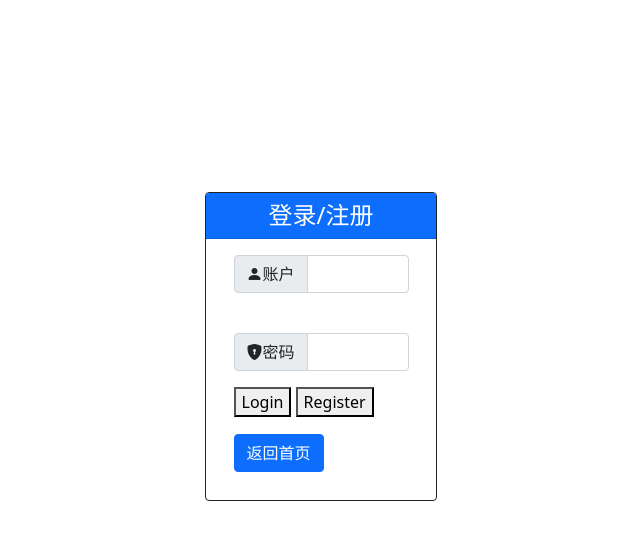
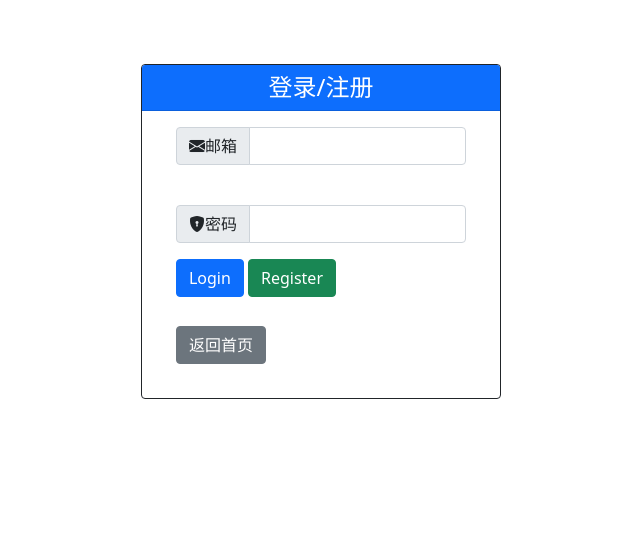
Before and after one commit to pplulee/autocheckin_panel, a PHP site: page /login.php in a window 1280 px wide. Shown: the part 56-596 px from the top of the page, without its empty margins (319-959 px from the left). Run offline with PHP 8.4, Linux system fonts and the light colour scheme.

Commit message:
增加后端邮箱格式验证

```diff
--- a/include/function.php
+++ b/include/function.php
@@ -85,6 +85,11 @@ function isMobile(): bool
     return false;
 }
 
+function email_valid($email)
+{
+    return filter_var($email, FILTER_VALIDATE_EMAIL);
+}
+
 function php_self()
 {
     return substr($_SERVER['PHP_SELF'], strrpos($_SERVER['PHP_SELF'], '/') + 1);
--- a/login.php
+++ b/login.php
@@ -39,11 +39,14 @@ if (isset($_POST['login'])) {
     if ($_POST["email"] == null or $_POST["password"] == null) {
         echo "<script>alert('email or password cannot be empty!');window.location.href='login.php';</script>";
         exit;
-    }  else {
+    } else {
         startlogin($_POST["email"], $_POST["password"]);
     }
 } elseif (isset($_POST['register'])) {
-    if ($_POST["email"] == null or $_POST["password"] == null) {
+    if (!email_valid($_POST["email"])) {
+        echo "<script>alert('Email is invalid!');window.location.href='login.php';</script>";
+        exit;
+    } elseif ($_POST["email"] == null or $_POST["password"] == null) {
         echo "<script>alert('email or password cannot be empty!');window.location.href='login.php';</script>";
         exit;
     } else {
@@ -62,13 +65,14 @@ if (isset($_POST['login'])) {
     <title>Login</title>
 </head>
 <body>
-<div class="container" style="align-self: center; position: relative;width: <?php echo ((isMobile())?"auto":"20%"); ?>;margin-top: 15%">
+<div class="container"
+     style="align-self: center; position: relative;width: <?php echo((isMobile()) ? "auto" : "30%"); ?>;margin-top: 5%">
     <div class="card border-dark">
         <h4 class="card-header bg-primary text-white text-center">登录/注册</h4>
         <div class="card-body" style="margin:0 5% 5% 5%;">
             <form action="login.php" method="post">
                 <div class="input-group mb-3">
-                    <span class="input-group-text" id="username_input"><i class="bi bi-person-fill"></i>账户</span>
+                    <span class="input-group-text" id="username_input"><i class="bi bi-envelope-fill"></i>邮箱</span>
                     <input type="email" name="email" class="form-control" aria-describedby="username_input">
                 </div>
                 <br>
@@ -76,10 +80,10 @@ if (isset($_POST['login'])) {
                     <span class="input-group-text" id="password_input"><i class="bi bi-shield-lock-fill"></i>密码</span>
                     <input type="password" name="password" class="form-control" aria-describedby="password_input">
                 </div>
-                <button name="login" class="login_btn" type="submit">Login</button>
-                <button name="register" class="login_btn" type="submit">Register</button>
+                <button name="login" class="btn btn-primary" type="submit">Login</button>
+                <button name="register" class="btn btn-success" type="submit">Register</button>
             </form>
-            <a href='index.php' class='btn btn-primary' style="margin-top: 10%;">返回首页</a>
+            <a href='index.php' class='btn btn-secondary' style="margin-top: 10%;">返回首页</a>
         </div>
     </div>
 </div>
```
